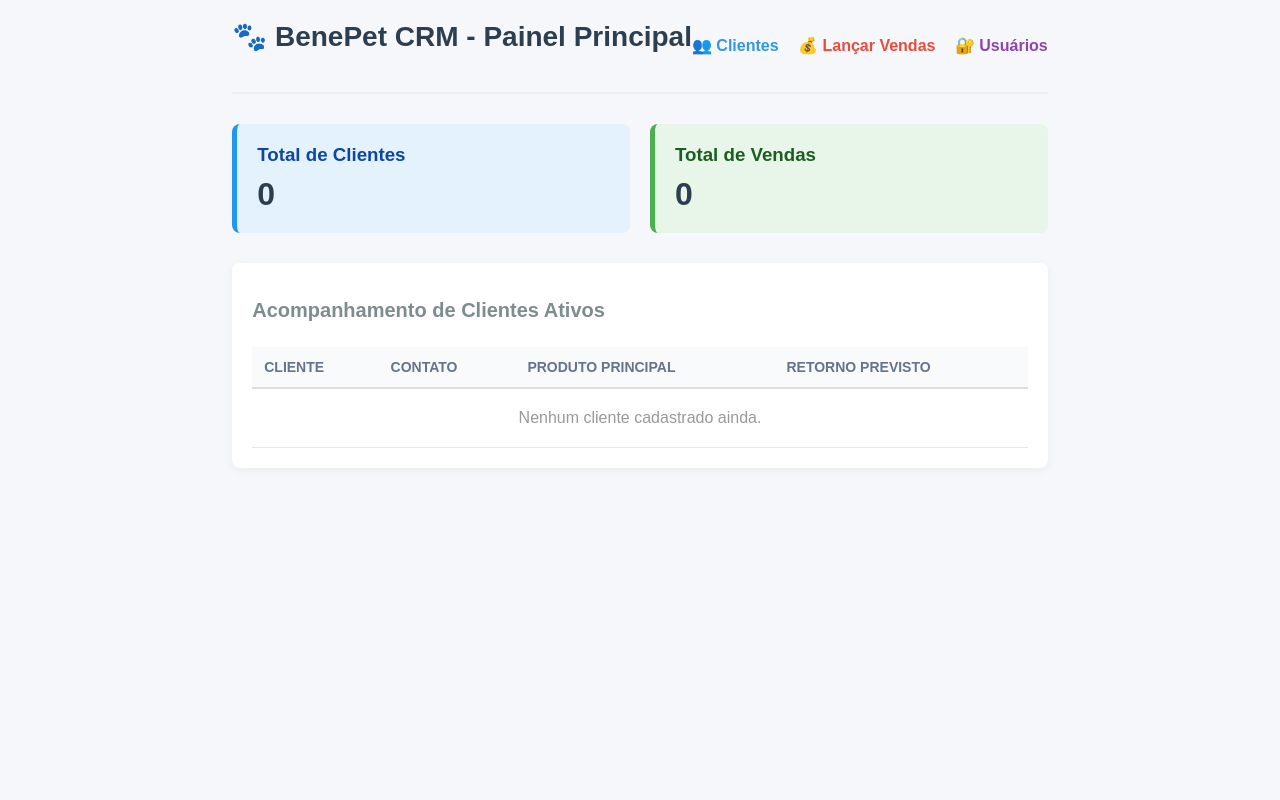
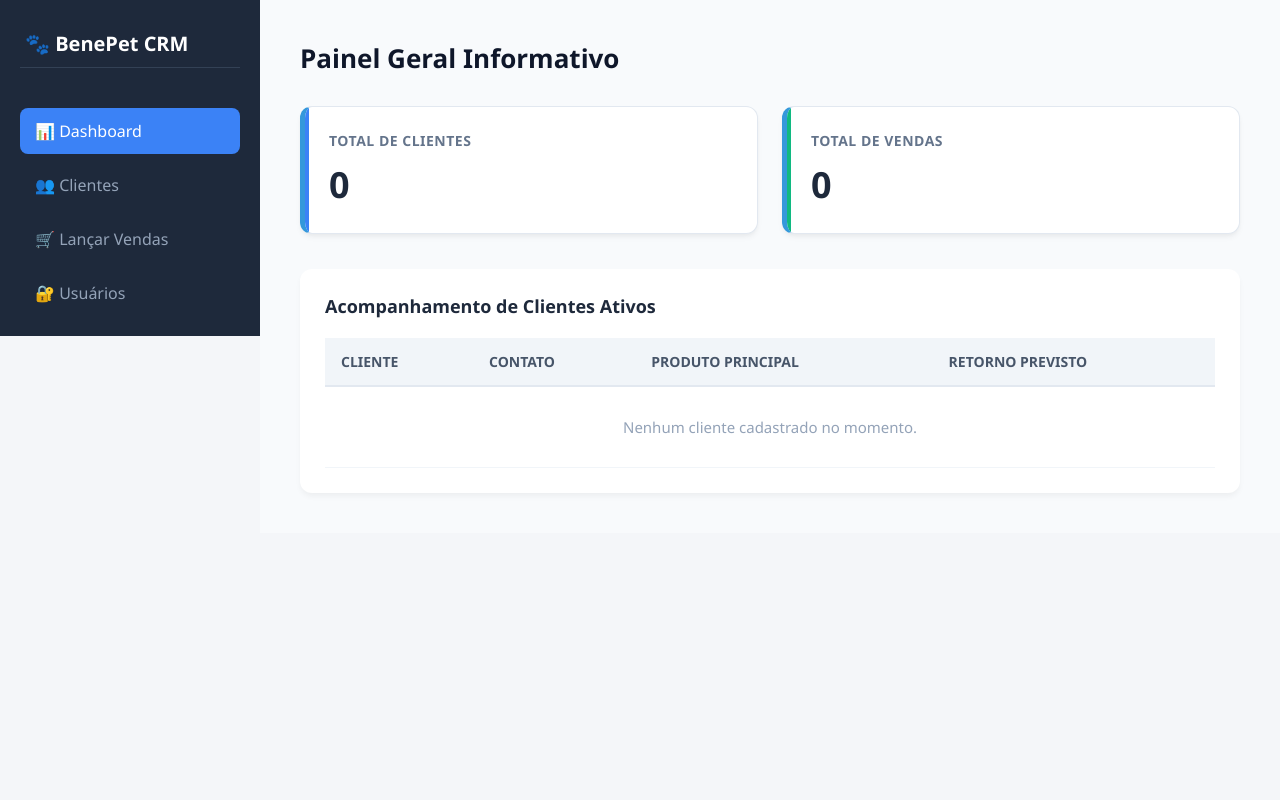
Before and after one commit to Bepenet/Benepet-CRM, a Flask app: page /dashboard in a window 1280 px wide. Run offline with Flask 3, Linux system fonts and the light colour scheme.

Commit message:
Design: Atualizando layout para barra lateral moderna

```diff
--- a/templates/dashboard.html
+++ b/templates/dashboard.html
@@ -4,68 +4,106 @@
     <meta charset="UTF-8">
     <title>Dashboard - BenePet CRM</title>
     <link rel="stylesheet" href="{{ url_for('static', filename='style.css') }}">
+    <style>
+        * { box-sizing: border-box; margin: 0; padding: 0; font-family: 'Segoe UI', Tahoma, Geneva, Verdana, sans-serif; }
+        body { display: flex; background-color: #f4f6f9; color: #333; height: 100vh; overflow: hidden; }
+
+        /* Barra Lateral Moderna */
+        .sidebar { width: 260px; background-color: #1e293b; color: white; display: flex; flex-direction: column; padding: 20px; flex-shrink: 0; }
+        .sidebar-brand { display: flex; align-items: center; gap: 10px; font-size: 20px; font-weight: bold; margin-bottom: 40px; padding: 10px 5px; border-bottom: 1px solid #334155; }
+        .sidebar-menu { display: flex; flex-direction: column; gap: 8px; flex-grow: 1; }
+        .menu-link { display: flex; align-items: center; gap: 12px; color: #94a3b8; text-decoration: none; padding: 12px 15px; border-radius: 8px; font-weight: 500; transition: all 0.3s ease; }
+        .menu-link:hover { background-color: #334155; color: white; }
+        .menu-link.active { background-color: #3b82f6; color: white; }
+
+        /* Área de Conteúdo Principal */
+        .main-content { flex-grow: 1; padding: 40px; overflow-y: auto; background-color: #f8fafc; }
+        .header-title { font-size: 26px; color: #0f172a; font-weight: 700; margin-bottom: 30px; }
+
+        /* Grid de Cards */
+        .cards-grid { display: grid; grid-template-columns: repeat(auto-fit, minmax(240px, 1fr)); gap: 24px; margin-bottom: 35px; }
+        .card { background: white; padding: 24px; border-radius: 12px; box-shadow: 0 4px 6px -1px rgba(0,0,0,0.05), 0 2px 4px -1px rgba(0,0,0,0.03); display: flex; flex-direction: column; justify-content: space-between; position: relative; overflow: hidden; }
+        .card::before { content: ''; position: absolute; left: 0; top: 0; height: 100%; width: 4px; }
+        .card-blue::before { background-color: #3b82f6; }
+        .card-green::before { background-color: #10b981; }
+        .card-title { font-size: 14px; text-transform: uppercase; color: #64748b; font-weight: 600; letter-spacing: 0.5px; }
+        .card-value { font-size: 36px; font-weight: 700; color: #1e293b; margin-top: 10px; }
+
+        /* Tabela Estilizada */
+        .data-section { background: white; padding: 25px; border-radius: 12px; box-shadow: 0 4px 6px -1px rgba(0,0,0,0.05); }
+        .section-title { font-size: 18px; color: #1e293b; font-weight: 600; margin-bottom: 20px; }
+        .custom-table { width: 100%; border-collapse: collapse; text-align: left; }
+        .custom-table th { padding: 14px 16px; background-color: #f1f5f9; color: #475569; font-weight: 600; font-size: 14px; border-bottom: 2px solid #e2e8f0; }
+        .custom-table td { padding: 14px 16px; color: #334155; font-size: 15px; border-bottom: 1px solid #f1f5f9; }
+        .custom-table tr:hover td { background-color: #f8fafc; }
+        .badge { background: #fef3c7; color: #d97706; padding: 6px 12px; border-radius: 20px; font-size: 13px; font-weight: 600; display: inline-block; }
+    </style>
 </head>
 <body>
-    <div class="container" style="max-width: 1200px; margin: 0 auto; padding: 20px; font-family: sans-serif;">
-        <header style="display: flex; justify-content: space-between; align-items: center; border-bottom: 2px solid #eee; padding-bottom: 20px; margin-bottom: 30px;">
-            <h1>🐾 BenePet CRM - Painel Principal</h1>
-            <nav>
-                <a href="/clientes" style="margin-right: 15px; text-decoration: none; font-weight: bold; color: #3498db;">👥 Clientes</a>
-                <a href="/vendas" style="margin-right: 15px; text-decoration: none; font-weight: bold; color: #e74c3c;">💰 Lançar Vendas</a>
 
-                <a href="/usuarios?user=admin" id="btn-admin" style="text-decoration: none; font-weight: bold; color: #8e44ad; display: none;">🔐 Usuários</a>
-            </nav>
-        </header>
+    <aside class="sidebar">
+        <div class="sidebar-brand">
+            <span>🐾 BenePet CRM</span>
+        </div>
+        <nav class="sidebar-menu">
+            <a href="/dashboard" class="menu-link active">📊 Dashboard</a>
+            <a href="/clientes" class="menu-link">👥 Clientes</a>
+            <a href="/vendas" class="menu-link">🛒 Lançar Vendas</a>
 
-        <div style="display: grid; grid-template-columns: 1fr 1fr; gap: 20px; margin-bottom: 30px;">
-            <div style="background: #e3f2fd; padding: 20px; border-radius: 8px; border-left: 5px solid #2196f3;">
-                <h3 style="margin: 0; color: #0d47a1;">Total de Clientes</h3>
-                <p style="font-size: 32px; font-weight: bold; margin: 10px 0 0 0;">{{ clientes_total }}</p>
+            <a href="/usuarios?user=admin" id="btn-admin" class="menu-link" style="display: none;">🔐 Usuários</a>
+        </nav>
+    </aside>
+
+    <main class="main-content">
+        <h2 class="header-title">Painel Geral Informativo</h2>
+
+        <div class="cards-grid">
+            <div class="card card-blue">
+                <span class="card-title">Total de Clientes</span>
+                <span class="card-value">{{ clientes_total }}</span>
             </div>
-            <div style="background: #e8f5e9; padding: 20px; border-radius: 8px; border-left: 5px solid #4caf50;">
-                <h3 style="margin: 0; color: #1b5e20;">Total de Vendas</h3>
-                <p style="font-size: 32px; font-weight: bold; margin: 10px 0 0 0;">{{ vendas_total }}</p>
+            <div class="card card-green">
+                <span class="card-title">Total de Vendas</span>
+                <span class="card-value">{{ vendas_total }}</span>
             </div>
         </div>
 
-        <div style="background: white; padding: 20px; border-radius: 8px; box-shadow: 0 2px 10px rgba(0,0,0,0.05);">
-            <h2>Acompanhamento de Clientes Ativos</h2>
-            <table style="width: 100%; border-collapse: collapse; margin-top: 15px;">
+        <div class="data-section">
+            <h3 class="section-title">Acompanhamento de Clientes Ativos</h3>
+            <table class="custom-table">
                 <thead>
-                    <tr style="background: #f5f7fa; text-align: left; border-bottom: 2px solid #ddd;">
-                        <th style="padding: 12px;">Cliente</th>
-                        <th style="padding: 12px;">Contato</th>
-                        <th style="padding: 12px;">Produto Principal</th>
-                        <th style="padding: 12px;">Retorno Previsto</th>
+                    <tr>
+                        <th>Cliente</th>
+                        <th>Contato</th>
+                        <th>Produto Principal</th>
+                        <th>Retorno Previsto</th>
                     </tr>
                 </thead>
                 <tbody>
                     {% for c in clientes %}
-                    <tr style="border-bottom: 1px solid #eee;">
-                        <td style="padding: 12px; font-weight: bold;">{{ c.nome }}</td>
-                        <td style="padding: 12px;">{{ c.telefone }}</td>
-                        <td style="padding: 12px;">{{ c.produto }}</td>
-                        <td style="padding: 12px;"><span style="background: #fff3cd; color: #856404; padding: 4px 8px; border-radius: 4px; font-size: 13px;">{{ c.periodo_retorno }} dias</span></td>
+                    <tr>
+                        <td style="font-weight: 600; color: #0f172a;">{{ c.nome }}</td>
+                        <td>{{ c.telefone }}</td>
+                        <td>{{ c.produto }}</td>
+                        <td><span class="badge">{{ c.periodo_retorno }} dias</span></td>
                     </tr>
                     {% else %}
                     <tr>
-                        <td colspan="4" style="padding: 20px; text-align: center; color: #999;">Nenhum cliente cadastrado ainda.</td>
+                        <td colspan="4" style="text-align: center; color: #94a3b8; padding: 30px;">Nenhum cliente cadastrado no momento.</td>
                     </tr>
                     {% endfor %}
                 </tbody>
             </table>
         </div>
-    </div>
+    </main>
 
     <script>
-        // Sistema simples para detectar se quem entrou foi o admin
+        // Trava para verificar e exibir a tela de controle do administrador
         const urlParams = new URLSearchParams(window.location.search);
-
-        // Verifica se a URL contém ?user=admin ou ativa por padrão temporariamente para você
         const usuarioLogado = urlParams.get('user') || 'admin';
 
         if (usuarioLogado === 'admin') {
-            document.getElementById('btn-admin').style.display = 'inline';
+            document.getElementById('btn-admin').style.display = 'flex';
         }
     </script>
 </body>
```
